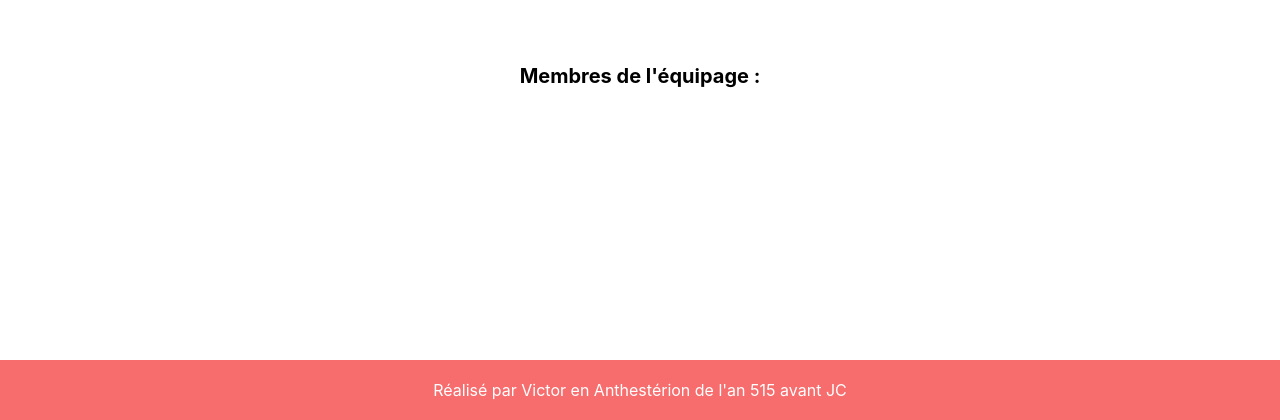
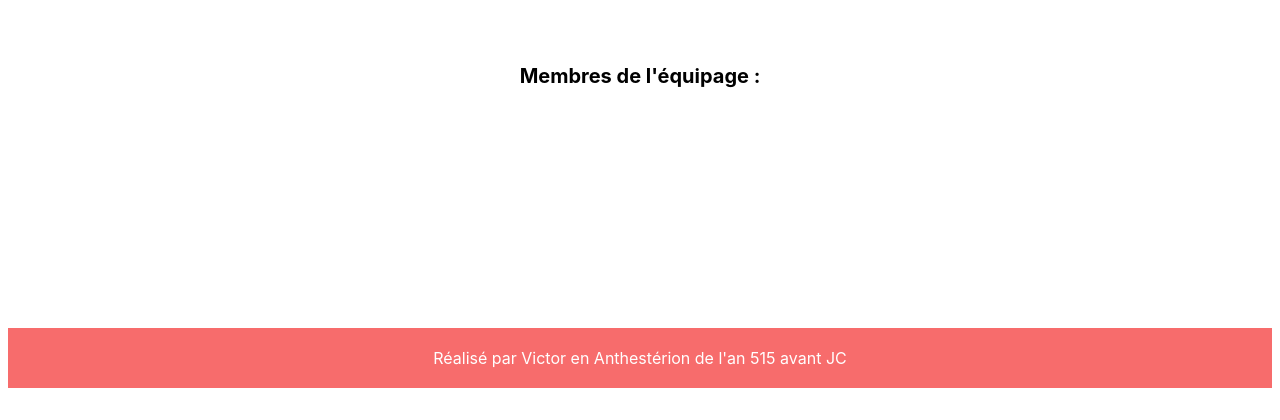
Before and after one commit to victoraldebert/Argonautes-WILD, a PHP site: page / in a window 1280 px wide. Shown: the part 410-830 px from the top of the page. After the commit the page ends 798 px from the top, so only its background shows below. Run offline with PHP 8.4, Linux system fonts and the light colour scheme; data that the repository does not hold is empty.

Commit message:
CSS correction

```diff
--- a/index.php
+++ b/index.php
@@ -15,7 +15,7 @@ if(isset($_POST['add_name'])){
    <meta http-equiv="X-UA-Compatible" content="IE=edge">
    <meta name="viewport" content="width=device-width, initial-scale=1.0">
    <title>Argonautes</title>
-   <link rel="stylesheet" href="public.css">
+   <link rel="stylesheet" href="style.css">
 </head>
 
 <header>
--- a/public.css
+++ b/style.css
@@ -82,13 +82,10 @@ h3 {
 
 /* ////FOOTER///// */
 footer {
-  margin-top: 2em;
+  margin-top: 12em;
   text-align: center;
   color: #fff;
   background: #f76c6c;
   padding: 0.25em 0;
-  margin-right: -8px;
-  margin-top: 14rem;
-  margin-bottom: -8px;
-  margin-left: -8px;
+  width: 100%;
 }
```
